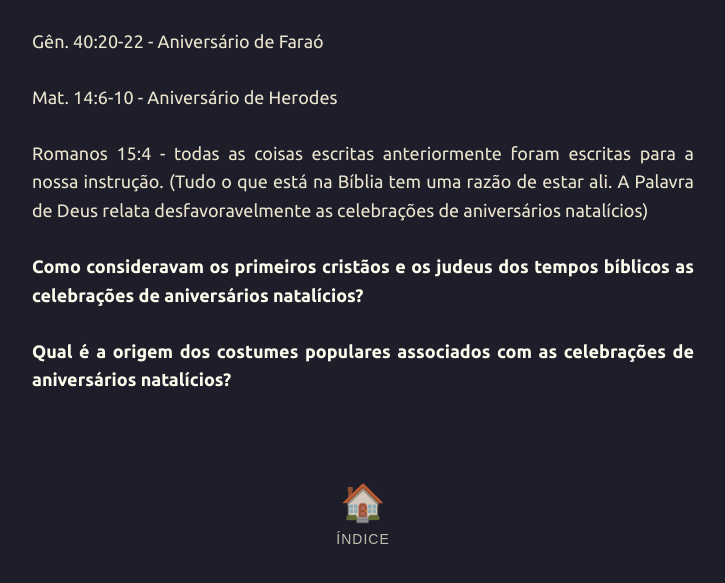
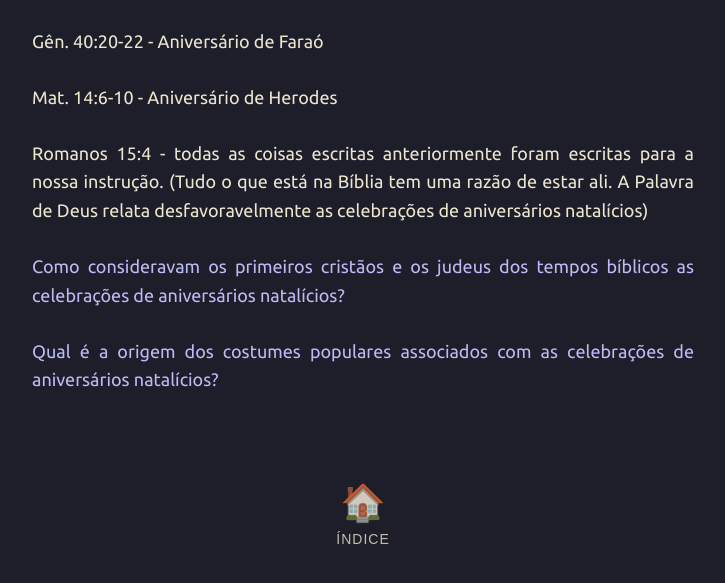
Before and after one commit to joaquim-capitao/jw, a Jekyll site: the page built from assuntos/aniversario-natalicio.md, in a window 1280 px wide. Shown: the top 583 px of the page, without its empty margins (277-1002 px from the left). Built offline with Jekyll 4.4.1, drawn with Linux system fonts in a browser that asks for light colours; our own code applies the rules of GitHub Pages for plain Markdown files.

```diff
--- a/assuntos/aniversario-natalicio.md
+++ b/assuntos/aniversario-natalicio.md
@@ -4,6 +4,6 @@ Mat. 14:6-10 - Aniversário de Herodes
 
 Romanos 15:4 - todas as coisas escritas anteriormente foram escritas para a nossa instrução. (Tudo o que está na Bíblia tem uma razão de estar ali. A Palavra de Deus relata desfavoravelmente as celebrações de aniversários natalícios)
 
-[**Como consideravam os primeiros cristãos e os judeus dos tempos bíblicos as celebrações de aniversários natalícios?**](https://wol.jw.org/pt/wol/d/r5/lp-t/1101989214#:~:text=Como%20consideravam%20os%20primeiros%20crist%C3%A3os%20e%20os%20judeus%20dos%20tempos%20b%C3%ADblicos%20as%20celebra%C3%A7%C3%B5es%20de%20anivers%C3%A1rios%20natal%C3%ADcios%3F)
+[Como consideravam os primeiros cristãos e os judeus dos tempos bíblicos as celebrações de aniversários natalícios?](https://wol.jw.org/pt/wol/d/r5/lp-t/1101989214#:~:text=Como%20consideravam%20os%20primeiros%20crist%C3%A3os%20e%20os%20judeus%20dos%20tempos%20b%C3%ADblicos%20as%20celebra%C3%A7%C3%B5es%20de%20anivers%C3%A1rios%20natal%C3%ADcios%3F)
 
-[**Qual é a origem dos costumes populares associados com as celebrações de aniversários natalícios?**](https://wol.jw.org/pt/wol/d/r5/lp-t/1101989214#:~:text=Qual%20%C3%A9%20a%20origem%20dos%20costumes%20populares%20associados%20com%20as%20celebra%C3%A7%C3%B5es%20de%20anivers%C3%A1rios%20natal%C3%ADcios%3F)
+[Qual é a origem dos costumes populares associados com as celebrações de aniversários natalícios?](https://wol.jw.org/pt/wol/d/r5/lp-t/1101989214#:~:text=Qual%20%C3%A9%20a%20origem%20dos%20costumes%20populares%20associados%20com%20as%20celebra%C3%A7%C3%B5es%20de%20anivers%C3%A1rios%20natal%C3%ADcios%3F)
```
